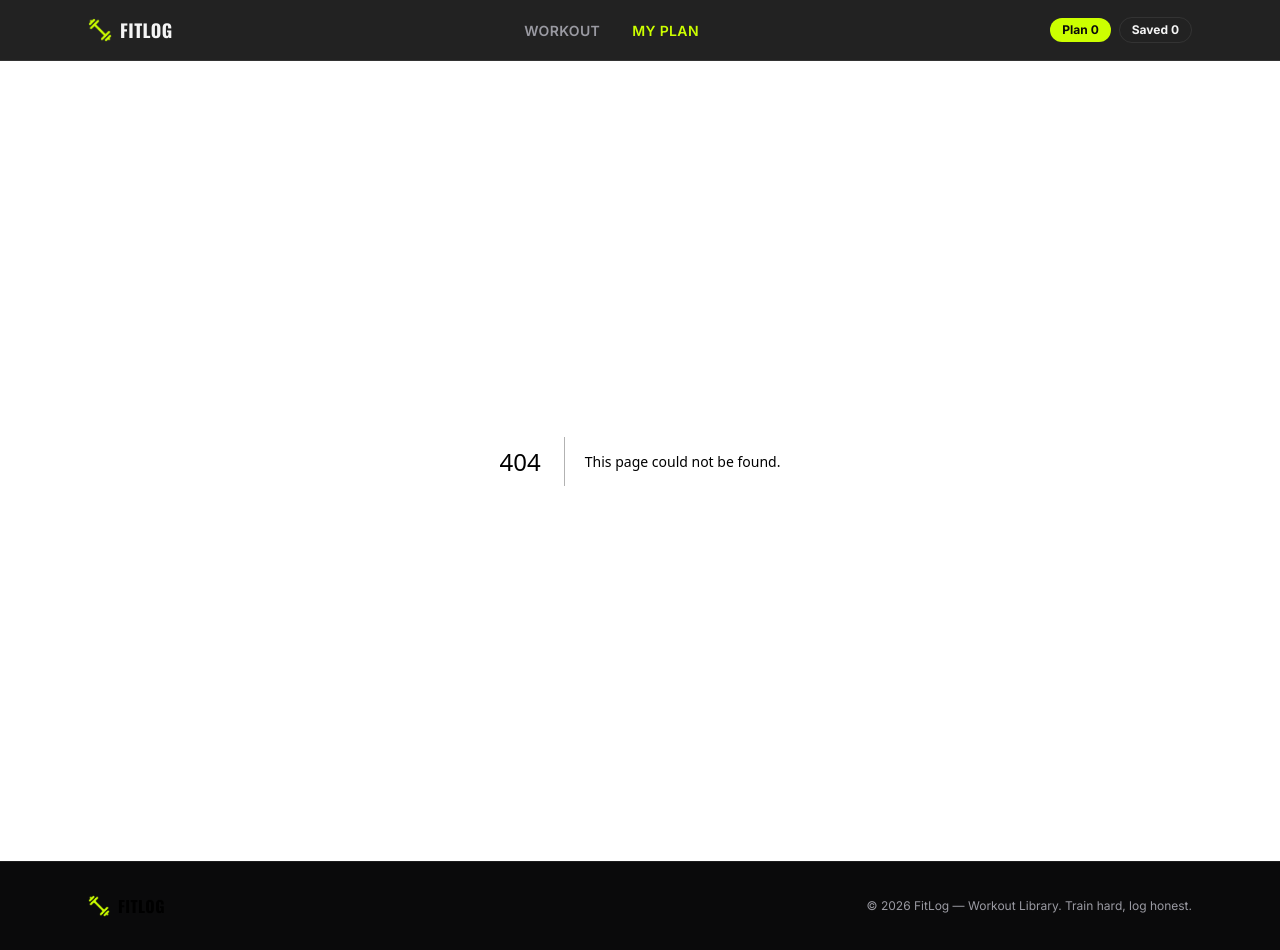
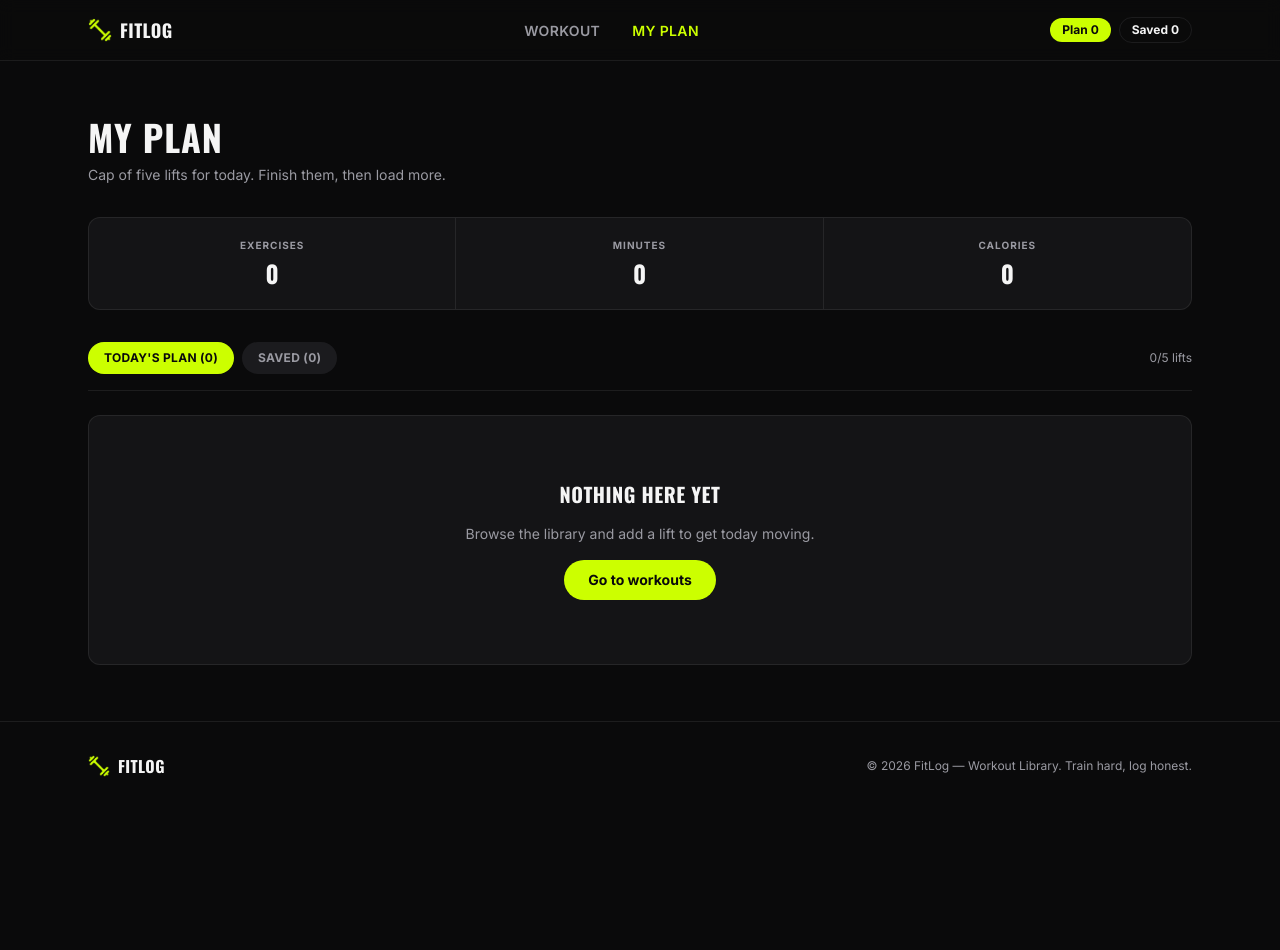
Before and after one commit to shamim-opl/assignment06_b14, a Next.js app: page /my-plan in a window 1280 px wide. Before the commit this address had no page. After the commit the page ends 810 px from the top, so only its background shows below. Built offline with nearby package versions, Linux system fonts and the light colour scheme.

Commit message:
feat: build My Plan page with metrics summary, tabs and per-item actions

```diff
--- /dev/null
+++ b/app/my-plan/page.js
@@ -0,0 +1,93 @@
+"use client";
+
+import { useState } from "react";
+import { usePlan, PLAN_CAP } from "@/context/PlanContext";
+import PlanListItem from "@/components/PlanListItem";
+import EmptyState from "@/components/EmptyState";
+import { Spinner } from "@/components/Loader";
+
+const TABS = [
+  { key: "plan", label: "Today's Plan" },
+  { key: "saved", label: "Saved" },
+];
+
+export default function MyPlanPage() {
+  const { plan, saved, metrics, hydrated } = usePlan();
+  const [activeTab, setActiveTab] = useState("plan");
+
+  const list = activeTab === "plan" ? plan : saved;
+
+  return (
+    <div className="mx-auto max-w-6xl px-4 py-10 sm:px-6 sm:py-14">
+      <h1 className="font-display text-3xl font-bold uppercase tracking-wide sm:text-4xl">
+        My Plan
+      </h1>
+      <p className="mt-2 text-sm text-muted">
+        Cap of five lifts for today. Finish them, then load more.
+      </p>
+
+      {/* Metrics */}
+      <div className="mt-8 grid grid-cols-3 divide-x divide-border-soft overflow-hidden rounded-xl border border-border-soft bg-surface">
+        <MetricCard label="Exercises" value={metrics.exercises} />
+        <MetricCard label="Minutes" value={metrics.minutes} />
+        <MetricCard label="Calories" value={metrics.calories} />
+      </div>
+
+      {/* Tabs */}
+      <div className="mt-8 flex items-center gap-2 border-b border-border-soft pb-4">
+        {TABS.map((tab) => (
+          <button
+            key={tab.key}
+            type="button"
+            onClick={() => setActiveTab(tab.key)}
+            className={`rounded-full px-4 py-2 text-xs font-bold uppercase tracking-wide transition-colors ${
+              activeTab === tab.key
+                ? "bg-accent text-accent-foreground"
+                : "bg-surface-2 text-muted hover:text-foreground"
+            }`}
+          >
+            {tab.label} ({tab.key === "plan" ? plan.length : saved.length})
+          </button>
+        ))}
+        {activeTab === "plan" && (
+          <span className="ml-auto text-xs text-muted">
+            {plan.length}/{PLAN_CAP} lifts
+          </span>
+        )}
+      </div>
+
+      {/* List */}
+      <div className="mt-6">
+        {!hydrated && <Spinner label="Loading workouts…" />}
+
+        {hydrated && list.length === 0 && (
+          <EmptyState
+            title="NOTHING HERE YET"
+            text="Browse the library and add a lift to get today moving."
+            ctaLabel="Go to workouts"
+            ctaHref="/"
+          />
+        )}
+
+        {hydrated && list.length > 0 && (
+          <ul className="flex flex-col gap-3">
+            {list.map((workout) => (
+              <PlanListItem key={workout.id} workout={workout} variant={activeTab} />
+            ))}
+          </ul>
+        )}
+      </div>
+    </div>
+  );
+}
+
+function MetricCard({ label, value }) {
+  return (
+    <div className="flex flex-col items-center gap-1 px-4 py-5 text-center">
+      <span className="text-[10px] font-bold uppercase tracking-widest text-muted">
+        {label}
+      </span>
+      <span className="font-display text-2xl font-bold text-foreground">{value}</span>
+    </div>
+  );
+}
--- /dev/null
+++ b/components/PlanListItem.js
@@ -0,0 +1,71 @@
+"use client";
+
+import Image from "next/image";
+import Link from "next/link";
+import { CheckCircle2, Circle, X } from "lucide-react";
+import StatsRow from "./StatsRow";
+import { usePlan } from "@/context/PlanContext";
+
+export default function PlanListItem({ workout, variant }) {
+  const { toggleDone, removeFromPlan, removeFromSaved } = usePlan();
+  const isPlan = variant === "plan";
+
+  return (
+    <li
+      className={`flex flex-col gap-4 rounded-xl border border-border-soft bg-surface p-4 sm:flex-row sm:items-center ${
+        isPlan && workout.done ? "opacity-60" : ""
+      }`}
+    >
+      <div className="relative h-20 w-20 shrink-0 overflow-hidden rounded-lg bg-surface-2">
+        <Image src={workout.image} alt={workout.name} fill className="object-cover" sizes="80px" />
+      </div>
+
+      <div className="flex-1">
+        <h3 className="font-display text-sm font-bold uppercase tracking-wide">
+          {workout.name}
+          {isPlan && workout.done && (
+            <span className="ml-2 text-[10px] font-semibold uppercase text-accent">
+              Done
+            </span>
+          )}
+        </h3>
+        <p className="text-xs text-muted">{workout.equipment}</p>
+        <StatsRow
+          duration={workout.duration}
+          caloriesBurned={workout.caloriesBurned}
+          rating={workout.rating}
+          className="mt-2"
+        />
+      </div>
+
+      <div className="flex flex-wrap items-center gap-2">
+        <Link
+          href={`/workout/${workout.id}`}
+          className="rounded-full border border-border-soft px-3 py-1.5 text-xs font-bold uppercase tracking-wide text-foreground transition-colors hover:border-accent hover:text-accent"
+        >
+          View Details
+        </Link>
+
+        {isPlan && (
+          <button
+            type="button"
+            onClick={() => toggleDone(workout.id)}
+            className="flex items-center gap-1 rounded-full bg-surface-2 px-3 py-1.5 text-xs font-bold uppercase tracking-wide text-foreground transition-colors hover:text-accent"
+          >
+            {workout.done ? <CheckCircle2 size={14} className="text-accent" /> : <Circle size={14} />}
+            Mark as Done
+          </button>
+        )}
+
+        <button
+          type="button"
+          onClick={() => (isPlan ? removeFromPlan(workout.id) : removeFromSaved(workout.id))}
+          aria-label="Remove"
+          className="flex h-8 w-8 items-center justify-center rounded-full border border-border-soft text-muted transition-colors hover:border-red-400 hover:text-red-400"
+        >
+          <X size={14} />
+        </button>
+      </div>
+    </li>
+  );
+}
```
